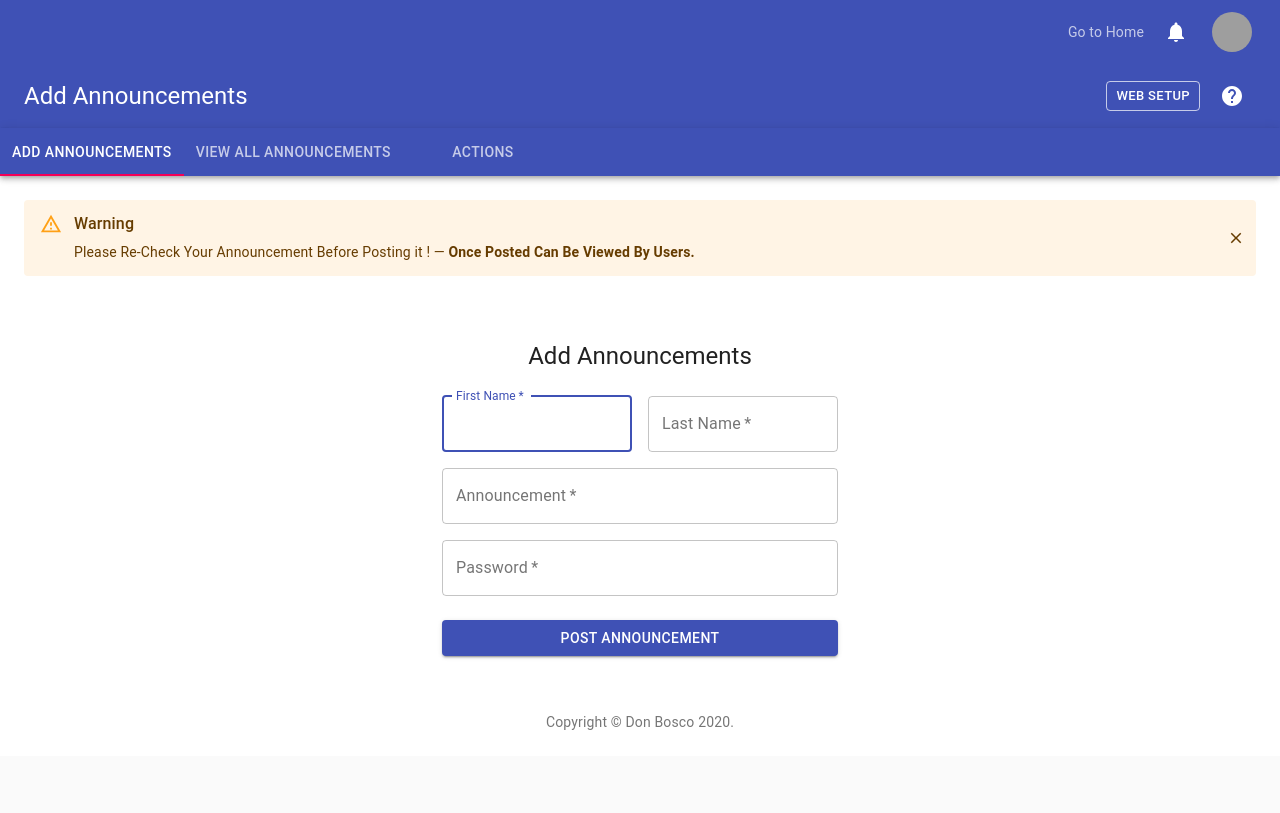
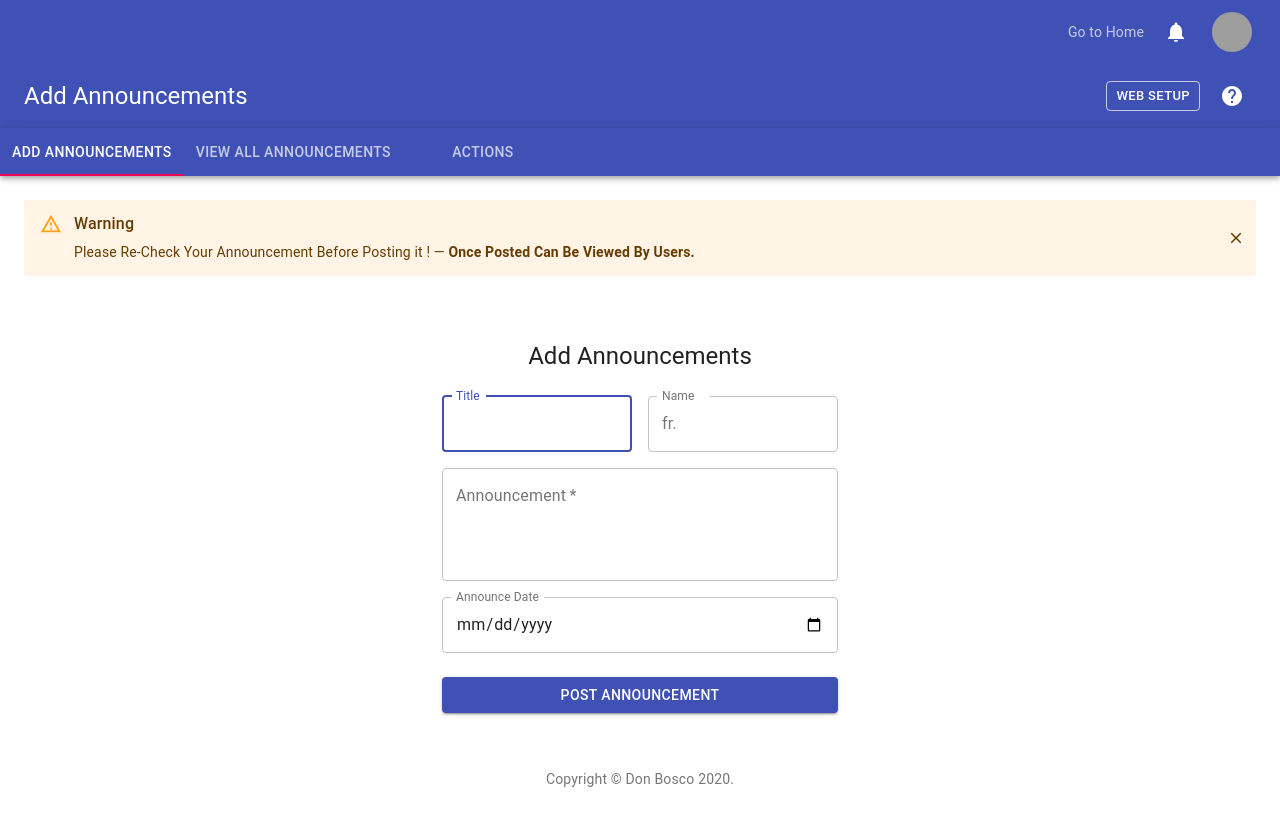
Before and after one commit to A00079/DonBosco, a React (Create React App) app: page /Admin in a window 1280 px wide. Built offline with nearby package versions, Linux system fonts and the light colour scheme; grey boxes are pictures that could not be loaded.

Commit message:
Fix admin panel bugs

```diff
--- a/package.json
+++ b/package.json
@@ -3,9 +3,11 @@
   "version": "0.1.0",
   "private": true,
   "dependencies": {
+    "@date-io/date-fns": "^2.6.2",
     "@material-ui/core": "^4.10.0",
     "@material-ui/icons": "^4.9.1",
     "@material-ui/lab": "^4.0.0-alpha.54",
+    "@material-ui/pickers": "^3.2.10",
     "@testing-library/jest-dom": "^4.2.4",
     "@testing-library/react": "^9.5.0",
     "@testing-library/user-event": "^7.2.1",
--- a/src/components/Admin/AddAnnouncements/AddAnnouncements.js
+++ b/src/components/Admin/AddAnnouncements/AddAnnouncements.js
@@ -13,6 +13,18 @@ import Typography from '@material-ui/core/Typography';
 import { makeStyles } from '@material-ui/core/styles';
 import Container from '@material-ui/core/Container';
 import AnnouncementRest from '../../../REST/AnnouncementREST.js';
+import Input from '@material-ui/core/Input';
+import FilledInput from '@material-ui/core/FilledInput';
+import OutlinedInput from '@material-ui/core/OutlinedInput';
+import InputLabel from '@material-ui/core/InputLabel';
+import InputAdornment from '@material-ui/core/InputAdornment';
+import FormHelperText from '@material-ui/core/FormHelperText';
+import FormControl from '@material-ui/core/FormControl';
+import Visibility from '@material-ui/icons/Visibility';
+import VisibilityOff from '@material-ui/icons/VisibilityOff';
+import { ToastContainer, toast } from 'react-toastify';
+import 'react-toastify/dist/ReactToastify.css';
+
 
 function Copyright() {
     return (
@@ -50,21 +62,94 @@ const useStyles = makeStyles((theme) => ({
 export default function SignUp() {
     const classes = useStyles();
     const [announcement, setAnnouncement] = useState('');
+    const [announceTitle, setannounceTitle] = useState('');
+    const [announceName, setannounceName] = useState('');
+    const [announceDate, setannounceDate] = useState('');
+    const [isdisable, setisdisable] = useState('');
+    const [isannouncement, setisannouncement] = useState(false);
+
+
     const handleAnnouncement = (e) =>{
         console.log('Announcement', e.target.value)
+        if(e.target.value){
+            setisannouncement(false)
+        }
         setAnnouncement(e.target.value)
+    }
+    const handleAnnounceDate = (e) =>{
+        const currentdate = e.target.value;
+        validateDate(currentdate);
+        console.log('Announcement Date', e.target.value)
+        setannounceDate(e.target.value)
+    }
+    const validateDate = (currentdate) =>{
+
+        var inputDate = new Date(currentdate);
+        var todaysDate = new Date();
+        if(inputDate.setHours(0,0,0,0) == todaysDate.setHours(0,0,0,0)){
+            setisdisable(false)
+        }else{
+            setisdisable(true)
+            toast.error('Past Dates Not Allowed', {
+                position: "top-right",
+                autoClose: 3000,
+                hideProgressBar: false,
+                closeOnClick: true,
+                pauseOnHover: true,
+                draggable: true,
+                progress: undefined,
+            });
+        }
+    }
+    const handleAnnounceTitle = (e) =>{
+        console.log('Announcement Title', e.target.value)
+        setannounceTitle(e.target.value)
+    }
+
+    const handleAnnounceName = (e) =>{
+        console.log('Announcement Name', e.target.value)
+        setannounceName(e.target.value)
     }
     const PostAnnouncement = () =>{
         let api_url = "api/admin/announcement/create";
         let data = {
-            'Message': announcement
+            'Title': announceTitle,
+            'Name': 'fr.'+announceName,
+            'Message': announcement,
+            'Date': announceDate
         }
+        if(data.Message !=''){
             AnnouncementRest
             .postAnnouncementdetails(api_url, data)
             .then(response => {
                 console.log("Response Data...", response);
+                document.getElementById('Title').value = '';
+                document.getElementById('outlined-adornment-amount').value = '';
                 document.getElementById('Announcement').value = '';
+                document.getElementById('date').value = '';
+                toast.success('Announcement Posted Successfully.', {
+                    position: "top-right",
+                    autoClose: 3000,
+                    hideProgressBar: false,
+                    closeOnClick: true,
+                    pauseOnHover: true,
+                    draggable: true,
+                    progress: undefined,
                 });
+            });
+        }else{
+            setisannouncement(true)
+            toast.error('Announcement Can Not Be Empty.', {
+                position: "top-right",
+                autoClose: 3000,
+                hideProgressBar: false,
+                closeOnClick: true,
+                pauseOnHover: true,
+                draggable: true,
+                progress: undefined,
+            });
+        }
+
         console.log('save data',data)
     }
 
@@ -79,53 +164,67 @@ export default function SignUp() {
                         <Grid container spacing={2}>
                             <Grid item xs={12} sm={6}>
                                 <TextField
-                                    autoComplete="fname"
-                                    name="firstName"
+                                    onChange={e=>handleAnnounceTitle(e)}
+                                    autoComplete="Title"
+                                    name="Title"
                                     variant="outlined"
-                                    required
                                     fullWidth
-                                    id="firstName"
-                                    label="First Name"
+                                    id="Title"
+                                    label="Title"
                                     autoFocus
                                 />
                             </Grid>
                             <Grid item xs={12} sm={6}>
-                                <TextField
-                                    variant="outlined"
-                                    required
-                                    fullWidth
-                                    id="lastName"
-                                    label="Last Name"
-                                    name="lastName"
-                                    autoComplete="lname"
+                            <FormControl
+                            id='Name'
+                            onChange={e=>handleAnnounceName(e)}
+                            fullWidth className={classes.margin} variant="outlined">
+                                <InputLabel
+
+                                 htmlFor="outlined-adornment-amount"
+                                 >Name</InputLabel>
+                                <OutlinedInput
+                                    id="outlined-adornment-amount"
+                                    startAdornment={<InputAdornment position="start">fr.</InputAdornment>}
+                                    labelWidth={60}
                                 />
+                            </FormControl>
                             </Grid>
                             <Grid item xs={12}>
                             <TextField
+                                error={isannouncement}
                                 onChange={e=>handleAnnouncement(e)}
-                                    variant="outlined"
-                                    required
-                                    fullWidth
                                 id="Announcement"
                                 label="Announcement"
+                                required
+                                multiline
+                                rows={4}
+                                fullWidth
                                 name="Announcement"
+                                defaultValue=""
+                                variant="outlined"
                                 autoComplete="Announcement"
                             />
                             </Grid>
                             <Grid item xs={12}>
                                 <TextField
+                                    error={isdisable}
+                                    onChange={e=>handleAnnounceDate(e)}
+                                    id="date"
+                                    fullWidth
                                     variant="outlined"
-                                    required
-                                    fullWidth
-                                    name="password"
-                                    label="Password"
-                                    type="password"
-                                    id="password"
-                                    autoComplete="current-password"
+                                    label="Announce Date"
+                                    type="date"
+                                    minDate={new Date()}
+                                    className={classes.textField}
+                                    InputLabelProps={{
+                                    shrink: true,
+                                    }}
                                 />
                             </Grid>
                         </Grid>
                         <Button
+                            disabled={isdisable}
                             onClick={() => PostAnnouncement()}
                             fullWidth
                             variant="contained"
@@ -139,6 +238,7 @@ export default function SignUp() {
                 <Box mt={5}>
                     <Copyright />
                 </Box>
+                <ToastContainer />
             </Container>
     );
 }
--- a/src/components/Admin/DeleteAnnouncement/DeleteAnnouncement.js
+++ b/src/components/Admin/DeleteAnnouncement/DeleteAnnouncement.js
@@ -53,25 +53,27 @@ export default function AcccessibleTable() {
   }
 
   return (
+    <React.Fragment>
+      <h4>Management Announcements</h4>
     <TableContainer component={Paper}>
       <Table className={classes.table} aria-label="caption table">
         <caption>A basic table example with a caption</caption>
         <TableHead>
           <TableRow>
-            <TableCell>Announcements</TableCell>
-            <TableCell align="right"></TableCell>
-            <TableCell align="right"></TableCell>
-            <TableCell align="right"></TableCell>
+            <TableCell>Name</TableCell>
+            <TableCell align="right">Title</TableCell>
+            <TableCell align="right">Announcement</TableCell>
+            <TableCell align="right">Date</TableCell>
             <TableCell align="right">Action</TableCell>
           </TableRow>
         </TableHead>
         <TableBody>
-        {announcements.map((row) => (
+          {announcements.map((row) => (
             <TableRow key={row._id}>
-              <TableCell component="th" scope="row">
-                Message
-              </TableCell>
+              <TableCell align="right">{row.Name}</TableCell>
+              <TableCell align="right">{row.Title}</TableCell>
               <TableCell align="right">{row.Message}</TableCell>
+              <TableCell align="right">{row.Date}</TableCell>
               <TableCell title='Delete' align="right"><DeleteOutlinedIcon onClick={deleteAnnouncement(row._id)} /></TableCell>
             </TableRow>
           ))}
@@ -81,5 +83,6 @@ export default function AcccessibleTable() {
         <CircularProgress color="inherit" />
       </Backdrop>
     </TableContainer>
+    </React.Fragment>
   );
 }
--- a/src/components/Admin/ViewAllAnnouncements/ViewAllAnnouncements.js
+++ b/src/components/Admin/ViewAllAnnouncements/ViewAllAnnouncements.js
@@ -52,25 +52,26 @@ export default function AcccessibleTable() {
   },[])
 
   return (
+    <React.Fragment>
+      <h4>Announcements</h4>
     <TableContainer component={Paper}>
       <Table className={classes.table} aria-label="caption table">
         <caption>A basic table example with a caption</caption>
         <TableHead>
           <TableRow>
-            <TableCell>Announcements</TableCell>
-            <TableCell align="right"></TableCell>
-            <TableCell align="right"></TableCell>
-            <TableCell align="right"></TableCell>
-            <TableCell align="right"></TableCell>
+            <TableCell>Name</TableCell>
+            <TableCell align="right">Title</TableCell>
+            <TableCell align="right">Announcement</TableCell>
+            <TableCell align="right">Date</TableCell>
           </TableRow>
         </TableHead>
         <TableBody>
           {announcements.map((row) => (
             <TableRow key={row._id}>
-              <TableCell component="th" scope="row">
-                Message
-              </TableCell>
+              <TableCell align="right">{row.Name}</TableCell>
+              <TableCell align="right">{row.Title}</TableCell>
               <TableCell align="right">{row.Message}</TableCell>
+              <TableCell align="right">{row.Date}</TableCell>
             </TableRow>
           ))}
         </TableBody>
@@ -79,5 +80,6 @@ export default function AcccessibleTable() {
         <CircularProgress color="inherit" />
       </Backdrop>
     </TableContainer>
+    </React.Fragment>
   );
 }
```
Also changed, not shown: 2 other files (tests, documents, lock files or other folders). Lines whose indentation alone changed are shown as unchanged.
